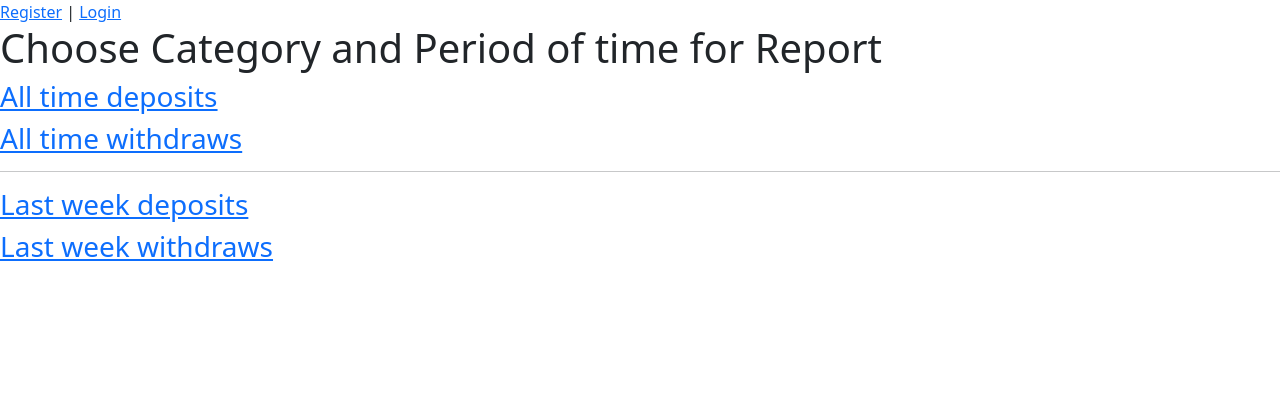
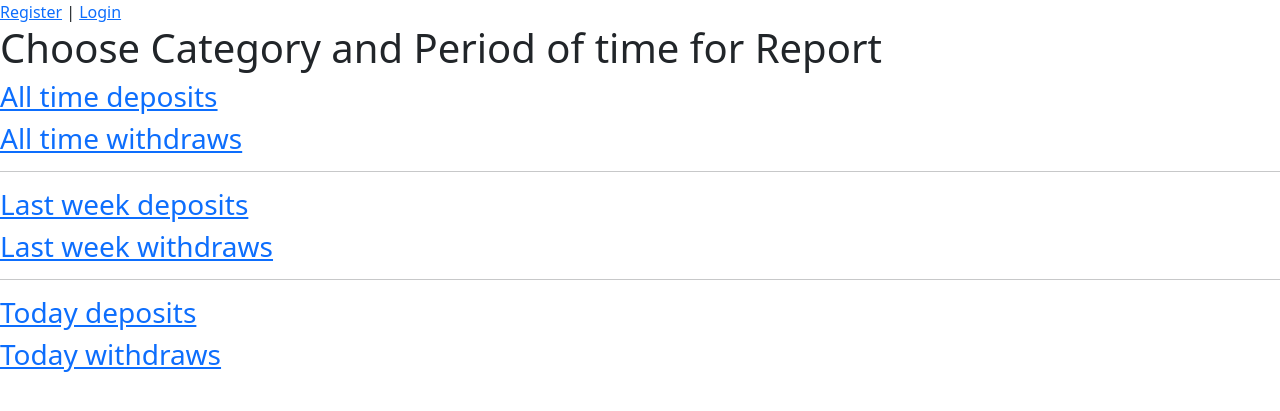
Before and after one commit to Abzatzzzz/archmoney, a Django app: page /show_details/ in a window 1280 px wide. Shown: the top 411 px of the page. Run offline with Django 3.2, Linux system fonts and the light colour scheme.

Commit message:
new filters added

```diff
--- a/money/templates/money/show_details.html
+++ b/money/templates/money/show_details.html
@@ -11,5 +11,8 @@
     <hr>
     <h3><a href="{% url 'money:deposit_week'%}">Last week deposits</a></h3>
     <h3><a href="{% url 'money:withdraw_week'%}">Last week withdraws</a></h3>
+    <hr>
+    <h3><a href="{% url 'money:today_dep'%}">Today deposits</a></h3>
+    <h3><a href="{% url 'money:today_with'%}">Today withdraws</a></h3>
 
 {%  endblock %}
--- a/money/urls.py
+++ b/money/urls.py
@@ -2,8 +2,7 @@ from django.urls import path
 from django.views.generic.dates import ArchiveIndexView
 
 from . import views
-from . models import Deposit
-
+from .models import Deposit
 
 
 app_name = "money"
@@ -29,9 +28,11 @@ urlpatterns = [
     path(
         "withcategories/", views.WithCategoryListView.as_view(), name="withcategories"
     ),
-    path("show_details/", views.detail, name="details" ),
+    path("show_details/", views.detail, name="details"),
     path("deposit_archive/", views.deposit_archive, name="deposit_archive"),
     path("withdraw_archive/", views.withdraw_archive, name="withdraw_archive"),
     path("last_week_deposit/", views.dep_week, name="deposit_week"),
     path("last_week_withdraw/", views.withdraw_week, name="withdraw_week"),
+    path("today_deposit/", views.today_dep, name="today_dep"),
+    path("today_withdraw/", views.today_with, name="today_with"),
 ]
--- a/money/views.py
+++ b/money/views.py
@@ -2,6 +2,7 @@ from django.contrib.auth import login, logout
 from django.contrib.auth.forms import UserCreationForm, AuthenticationForm
 from django.contrib.auth.decorators import login_required
 from django.shortcuts import render, redirect
+from django.utils import timezone
 from django.urls import reverse
 from django.db.models import Sum
 from django.contrib import messages
@@ -20,7 +21,6 @@ from .forms import (
 )
 
 from datetime import date, timedelta
-from django.utils import timezone
 
 
 class DepCategoryListView(LoginRequiredMixin, ListView):
@@ -98,19 +98,23 @@ def index(request):
     # year = int(t[0:4])
     t = str(date.today())
     month = int(t[5:7])
-    positive_balance = models.Deposit.objects.filter(user=request.user).filter(date__month=month).aggregate(
-        Sum("uan")
-    )["uan__sum"]
-    negative_balance = models.Withdraw.objects.filter(user=request.user).filter(date__month=month).aggregate(
-        Sum("uan")
-    )["uan__sum"]
+    positive_balance = (
+        models.Deposit.objects.filter(user=request.user)
+        .filter(date__month=month)
+        .aggregate(Sum("uan"))["uan__sum"]
+    )
+    negative_balance = (
+        models.Withdraw.objects.filter(user=request.user)
+        .filter(date__month=month)
+        .aggregate(Sum("uan"))["uan__sum"]
+    )
     context = {
-        "all_deposits": models.Deposit.objects.filter(date__month=month).filter(user=request.user).order_by(
-            "-date"
-        ),
-        "all_withdraws": models.Withdraw.objects.filter(date__month=month).filter(user=request.user).order_by(
-            "-date"
-        ),
+        "all_deposits": models.Deposit.objects.filter(date__month=month)
+        .filter(user=request.user)
+        .order_by("-date"),
+        "all_withdraws": models.Withdraw.objects.filter(date__month=month)
+        .filter(user=request.user)
+        .order_by("-date"),
         "positive_balance": positive_balance,
         "negative_balance": negative_balance,
     }
@@ -158,32 +162,96 @@ def detail(request):
 
 
 def deposit_archive(request):
-    total_uan = models.Deposit.objects.filter(user=request.user).aggregate(
-        Sum("uan")
-    )["uan__sum"]
+    total_uan = models.Deposit.objects.filter(user=request.user).aggregate(Sum("uan"))[
+        "uan__sum"
+    ]
     all_deposits = models.Deposit.objects.filter(user=request.user)
-    return render(request, "money/deposit_archive.html", context = {'total_uan': total_uan, 'all_deposits': all_deposits})
+    return render(
+        request,
+        "money/deposit_archive.html",
+        context={"total_uan": total_uan, "all_deposits": all_deposits},
+    )
 
 
 def withdraw_archive(request):
-    total_uan = models.Withdraw.objects.filter(user=request.user).aggregate(
-        Sum("uan")
-    )["uan__sum"]
+    total_uan = models.Withdraw.objects.filter(user=request.user).aggregate(Sum("uan"))[
+        "uan__sum"
+    ]
     all_withdraws = models.Withdraw.objects.filter(user=request.user)
-    return render(request, "money/withdraw_archive.html", context = {'total_uan': total_uan, 'all_withdraws': all_withdraws})
+    return render(
+        request,
+        "money/withdraw_archive.html",
+        context={"total_uan": total_uan, "all_withdraws": all_withdraws},
+    )
 
 
 def dep_week(request):
     some_day_last_week = timezone.now().date() - timedelta(days=7)
     tomorrow = timezone.now().date() + timedelta(days=1)
-    all_deposits = models.Deposit.objects.filter(date__gte=some_day_last_week, date__lt=tomorrow).filter(user=request.user)
-    total_uan = models.Deposit.objects.filter(date__gte=some_day_last_week, date__lt=tomorrow).filter(user=request.user).aggregate(Sum("uan"))["uan__sum"]
-    return render(request, "money/week_dep.html", context = {'total_uan': total_uan, 'all_deposits': all_deposits})
+    all_deposits = models.Deposit.objects.filter(
+        date__gte=some_day_last_week, date__lt=tomorrow
+    ).filter(user=request.user)
+    total_uan = (
+        models.Deposit.objects.filter(date__gte=some_day_last_week, date__lt=tomorrow)
+        .filter(user=request.user)
+        .aggregate(Sum("uan"))["uan__sum"]
+    )
+    return render(
+        request,
+        "money/week_dep.html",
+        context={"total_uan": total_uan, "all_deposits": all_deposits},
+    )
 
 
 def withdraw_week(request):
     some_day_last_week = timezone.now().date() - timedelta(days=7)
     tomorrow = timezone.now().date() + timedelta(days=1)
-    all_withdraws = models.Withdraw.objects.filter(date__gte=some_day_last_week, date__lt=tomorrow).filter(user=request.user)
-    total_uan = models.Withdraw.objects.filter(date__gte=some_day_last_week, date__lt=tomorrow).filter(user=request.user).aggregate(Sum("uan"))["uan__sum"]
-    return render(request, "money/week_with.html",context = {'total_uan': total_uan, 'all_withdraws': all_withdraws} )
+    all_withdraws = models.Withdraw.objects.filter(
+        date__gte=some_day_last_week, date__lt=tomorrow
+    ).filter(user=request.user)
+    total_uan = (
+        models.Withdraw.objects.filter(date__gte=some_day_last_week, date__lt=tomorrow)
+        .filter(user=request.user)
+        .aggregate(Sum("uan"))["uan__sum"]
+    )
+    return render(
+        request,
+        "money/week_with.html",
+        context={"total_uan": total_uan, "all_withdraws": all_withdraws},
+    )
+
+
+def today_dep(request):
+    today_start = timezone.now().date()
+    today_end = timezone.now().date() + timedelta(days=1)
+    all_deposits = models.Deposit.objects.filter(
+        date__gte=today_start, date__lt=today_end
+    ).filter(user=request.user)
+    total_uan = (
+        models.Deposit.objects.filter(date__gte=today_start, date__lt=today_end)
+        .filter(user=request.user)
+        .aggregate(Sum("uan"))["uan__sum"]
+    )
+    return render(
+        request,
+        "money/today_dep.html",
+        context={"total_uan": total_uan, "all_deposits": all_deposits},
+    )
+
+
+def today_with(request):
+    today_start = timezone.now().date()
+    today_end = timezone.now().date() + timedelta(days=1)
+    all_withdraws = models.Withdraw.objects.filter(
+        date__gte=today_start, date__lt=today_end
+    ).filter(user=request.user)
+    total_uan = (
+        models.Withdraw.objects.filter(date__gte=today_start, date__lt=today_end)
+        .filter(user=request.user)
+        .aggregate(Sum("uan"))["uan__sum"]
+    )
+    return render(
+        request,
+        "money/today_with.html",
+        context={"total_uan": total_uan, "all_withdraws": all_withdraws},
+    )
```
Also changed, not shown: money/templates/money/today_dep.html (added, +25 -0 lines), money/templates/money/today_with.html (added, +24 -0 lines).
